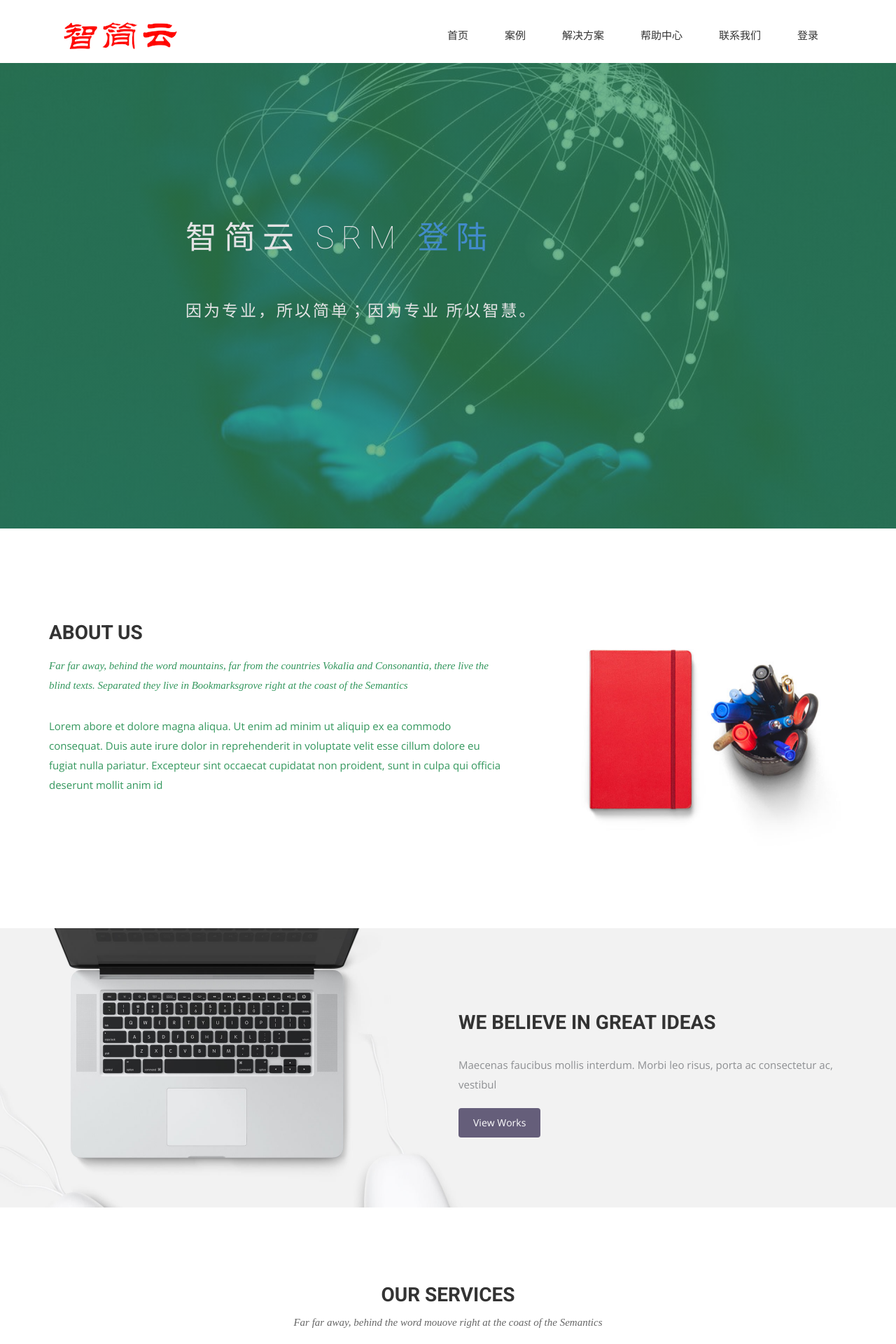
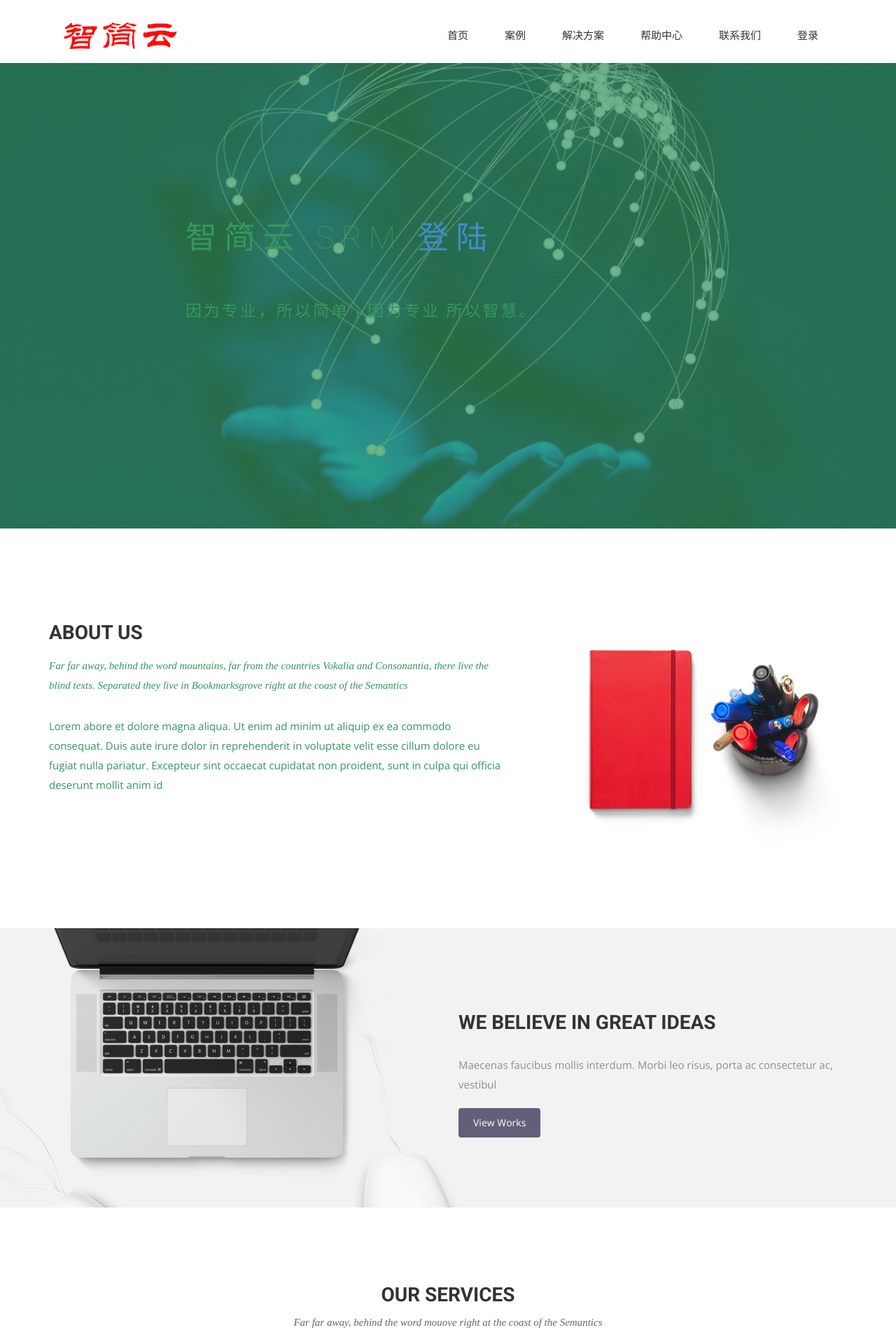
Before and after one commit to dreampivot/slipscloud.github.io, a Jekyll site: the page built from index.html, in a window 1280 px wide. Shown: the top 1920 px of the page at 70% size. Built offline with Jekyll 4.4.1, drawn with Linux system fonts in a browser that asks for light colours; nearby versions of some CDN libraries; some web fonts are replaced.

Commit message:
Update airspace.css

```diff
--- a/css/airspace.css
+++ b/css/airspace.css
@@ -121,7 +121,9 @@ font header .navbar-default .navbar-nav li a:hover {
   opacity: 0.7;
 }
 #slider .block {
-  color: #E3E3E4;
+  /*color: #E3E3E4;*/
+color: #36975D
+
 }
 #slider .block h1 {
   font-family: 'Roboto', sans-serif;
```
